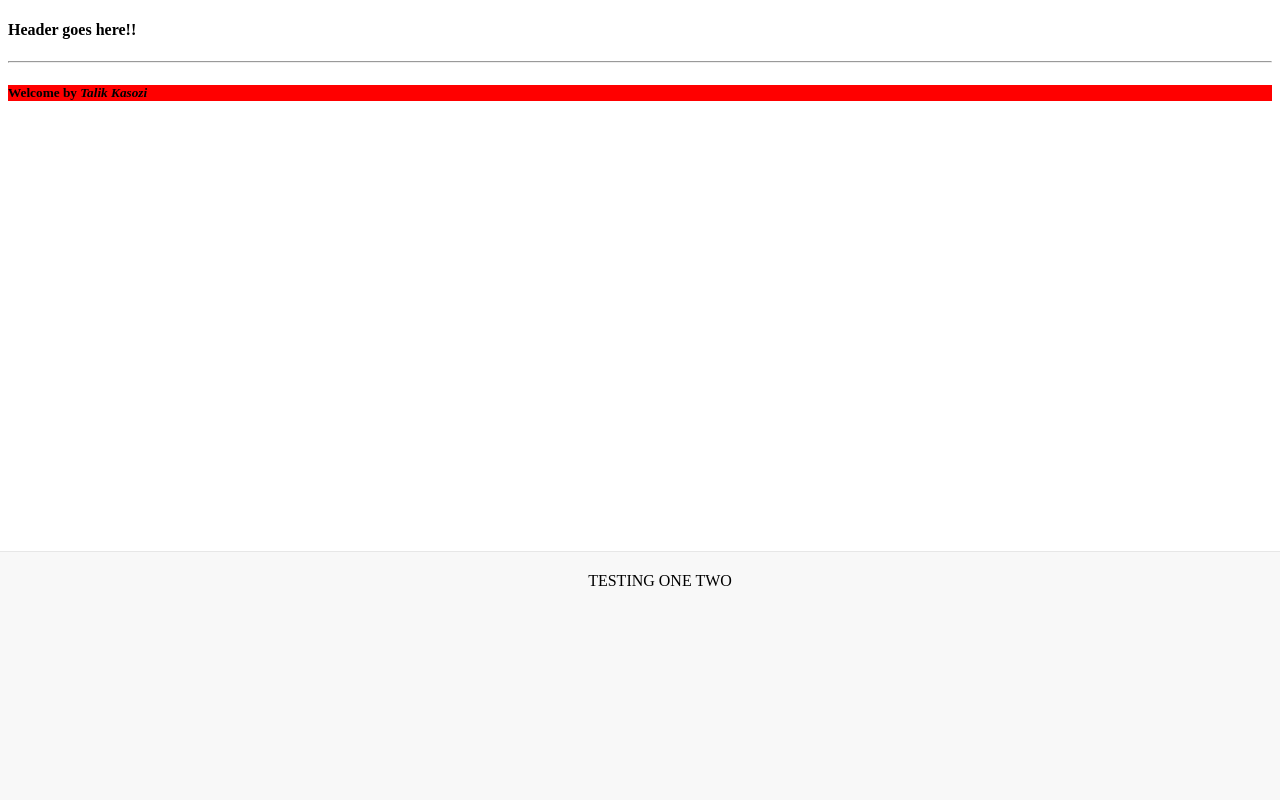
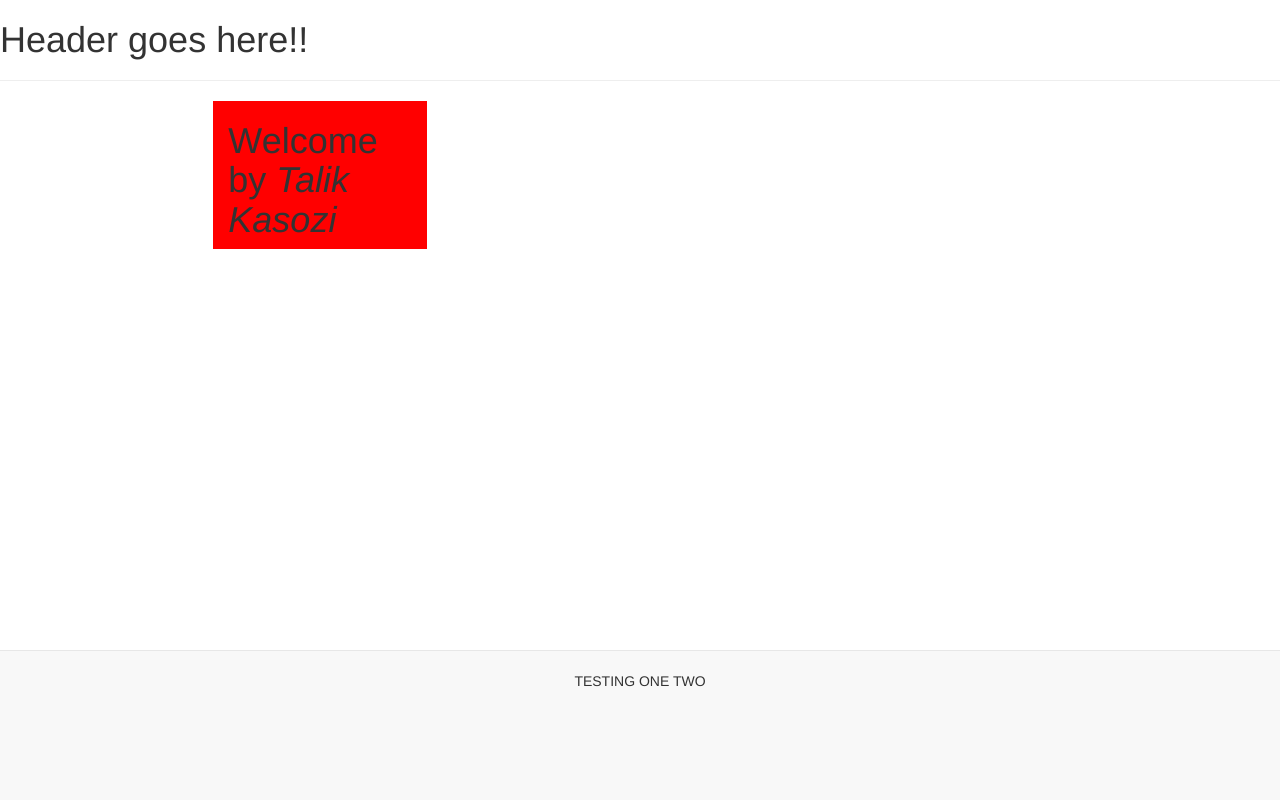
Before and after one commit to tkasozi/Front-End-Foundations, a React app: page / in a window 1280 px wide. Built offline with nearby package versions, Linux system fonts and the light colour scheme.

Commit message:
Auto stash before merge of "master" and "origin/master"

```diff
--- a/public/index.html
+++ b/public/index.html
@@ -19,13 +19,12 @@
       work correctly both with client-side routing and a non-root public URL.
       Learn how to configure a non-root public URL by running `npm run build`.
     -->
-    <title>React App</title>
+    <title>Front End Foundations</title>
+    <link rel="stylesheet" href="https://maxcdn.bootstrapcdn.com/bootstrap/3.3.7/css/bootstrap.min.css" integrity="sha384-BVYiiSIFeK1dGmJRAkycuHAHRg32OmUcww7on3RYdg4Va+PmSTsz/K68vbdEjh4u"
+        crossorigin="anonymous">
   </head>
   <body>
-    <noscript>
-      You need to enable JavaScript to run this app.
-    </noscript>
-    <div id="root"></div>
+    <div id="content"></div>
     <!--
       This HTML file is a template.
       If you open it directly in the browser, you will see an empty page.
@@ -36,5 +35,8 @@
       To begin the development, run `npm start` or `yarn start`.
       To create a production bundle, use `npm run build` or `yarn build`.
     -->
+    <script src="https://ajax.googleapis.com/ajax/libs/jquery/3.2.1/jquery.min.js"></script>
+    <script src="https://maxcdn.bootstrapcdn.com/bootstrap/3.3.7/js/bootstrap.min.js" integrity="sha384-Tc5IQib027qvyjSMfHjOMaLkfuWVxZxUPnCJA7l2mCWNIpG9mGCD8wGNIcPD7Txa"
+        crossorigin="anonymous"></script>
   </body>
 </html>
--- a/src/index.js
+++ b/src/index.js
@@ -30,5 +30,5 @@ class App extends Component {
 
 ReactDOM.render(
     <App />,
-    document.getElementById('root')
+    document.getElementById('content')
 );
--- a/src/js/footer.js
+++ b/src/js/footer.js
@@ -9,19 +9,14 @@ var style = {
     position: "fixed",
     left: "0",
     bottom: "0",
-    height: "13rem",
+    height: "15rem",
     width: "100%",
 };//60px
 
 export class Footer extends React.Component{
     render(){
         return(
-            utils.addStyle("https://maxcdn.bootstrapcdn.com/bootstrap/3.3.7/css/bootstrap.min.css",
-            "sha384-BVYiiSIFeK1dGmJRAkycuHAHRg32OmUcww7on3RYdg4Va+PmSTsz/K68vbdEjh4u", "anonymous"),
-            utils.addScript("https://ajax.googleapis.com/ajax/libs/jquery/3.2.1/jquery.min.js"),
-            utils.addScript("https://maxcdn.bootstrapcdn.com/bootstrap/3.3.7/js/bootstrap.min.js",false,
-            "sha384-Tc5IQib027qvyjSMfHjOMaLkfuWVxZxUPnCJA7l2mCWNIpG9mGCD8wGNIcPD7Txa","anonymous"),
-            <footer class="modal-footer" style={style}>
+            <footer style={style}>
                 <div>
                     <div>TESTING ONE TWO</div>
                 </div>
```
